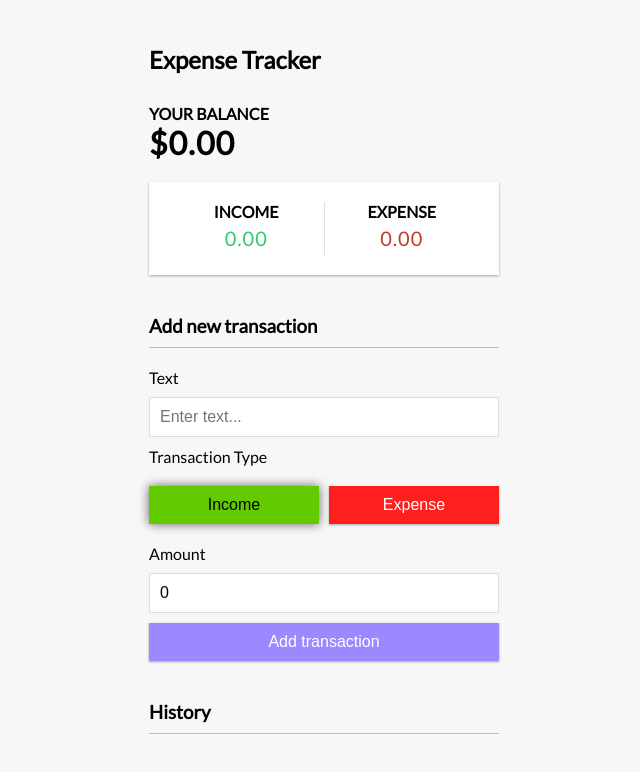
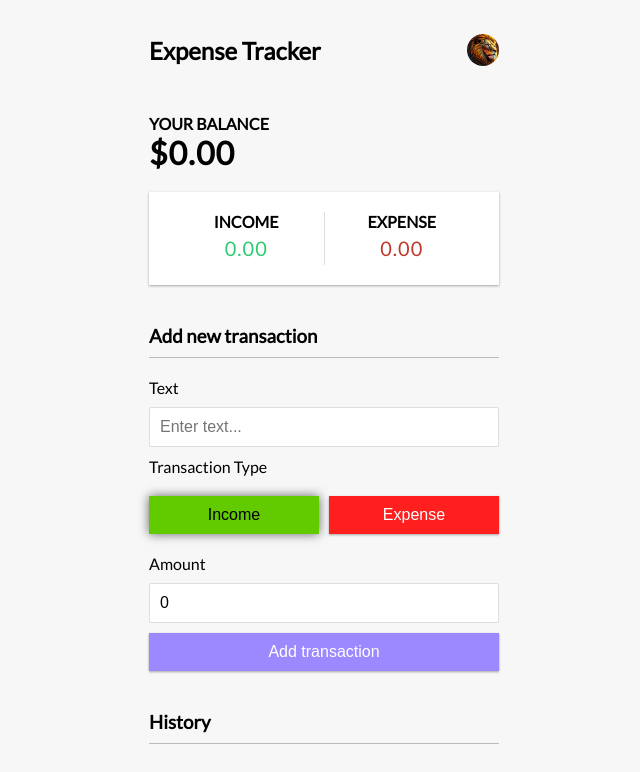
Before and after one commit to Divu03/Expense-Tracker, a React (Create React App) app in the folder expense-tracker/: page / in a window 1280 px wide. Shown: the top 772 px of the page, without its empty margins (316-956 px from the left). Built offline with nearby package versions, Linux system fonts and the light colour scheme.

Commit message:
updated header to add account section

```diff
--- a/expense-tracker/src/App.css
+++ b/expense-tracker/src/App.css
@@ -117,6 +117,20 @@ input[type='number'] {
   color: black;
 }
 
+.header {
+  display: flex;
+  justify-content: space-between;
+  align-items: center;
+}
+
+.account-icon {
+  width: 2em;
+  height: 2em;
+  border-radius: 50%;
+  object-fit: cover;
+  margin-left: auto;
+}
+
 .btn:focus,
 .delete-btn:focus {
   outline: 0;
--- a/expense-tracker/src/components/Header.js
+++ b/expense-tracker/src/components/Header.js
@@ -1,7 +1,12 @@
-import React from 'react'
+import React from 'react';
 
 export const Header = () => {
+
+  const logoUrl = "./logo512.png";
   return (
-    <h2>Expense Tracker</h2>
+    <div className='header'>
+      <h2>Expense Tracker</h2>
+      <img src={logoUrl} alt="Logo" className="account-icon" />
+    </div>
   )
 }
```
Also changed, not shown: expense-tracker/src/components/logo512.png (added).
